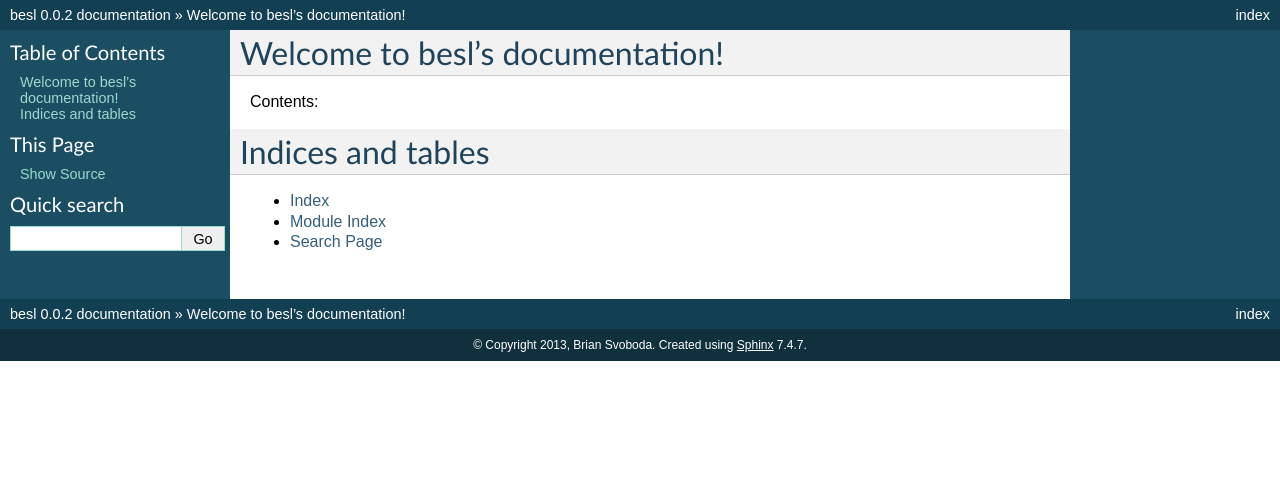
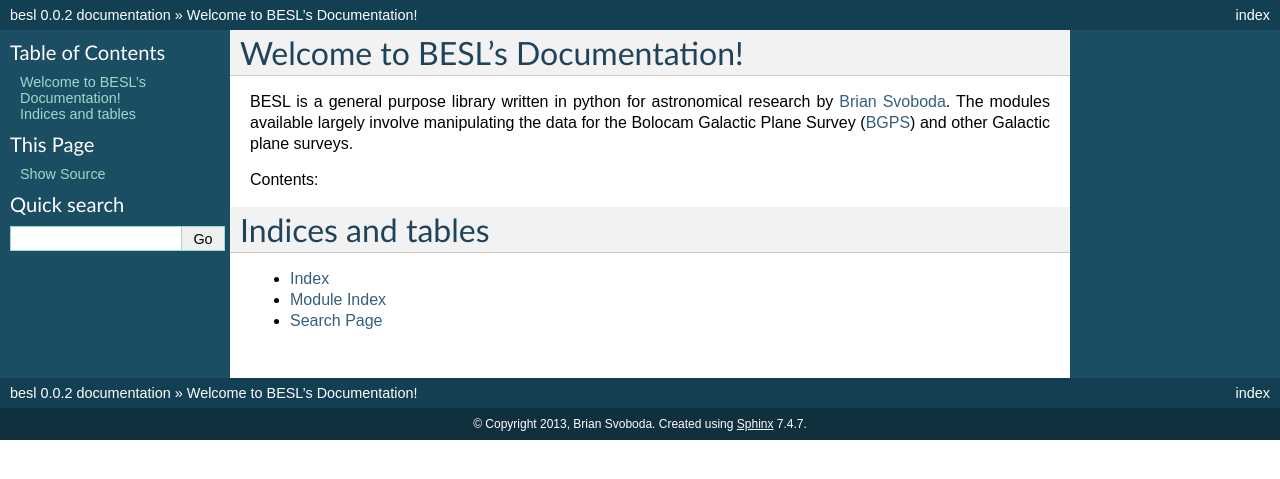
Before and after one commit to autocorr/besl, a Sphinx documentation site: the page built from docs/index.rst, in a window 1280 px wide. Shown: the top 479 px of the page. Built offline with Sphinx 7.4.7, drawn with Linux system fonts in a browser that asks for light colours; formulas are drawn with MathJax 3.

Commit message:
Update doc landing page

```diff
--- a/docs/index.rst
+++ b/docs/index.rst
@@ -3,8 +3,13 @@
    You can adapt this file completely to your liking, but it should at least
    contain the root `toctree` directive.
 
-Welcome to besl's documentation!
+Welcome to BESL's Documentation!
 ================================
+BESL is a general purpose library written in python for astronomical research by `Brian Svoboda`_. The modules available largely involve manipulating the data for the Bolocam Galactic Plane Survey (BGPS_) and other Galactic plane surveys.
+
+.. _Brian Svoboda: http://autocorr.github.io
+.. _BGPS: http://milkyway.colorado.edu/bgps
+
 
 Contents:
 
```
